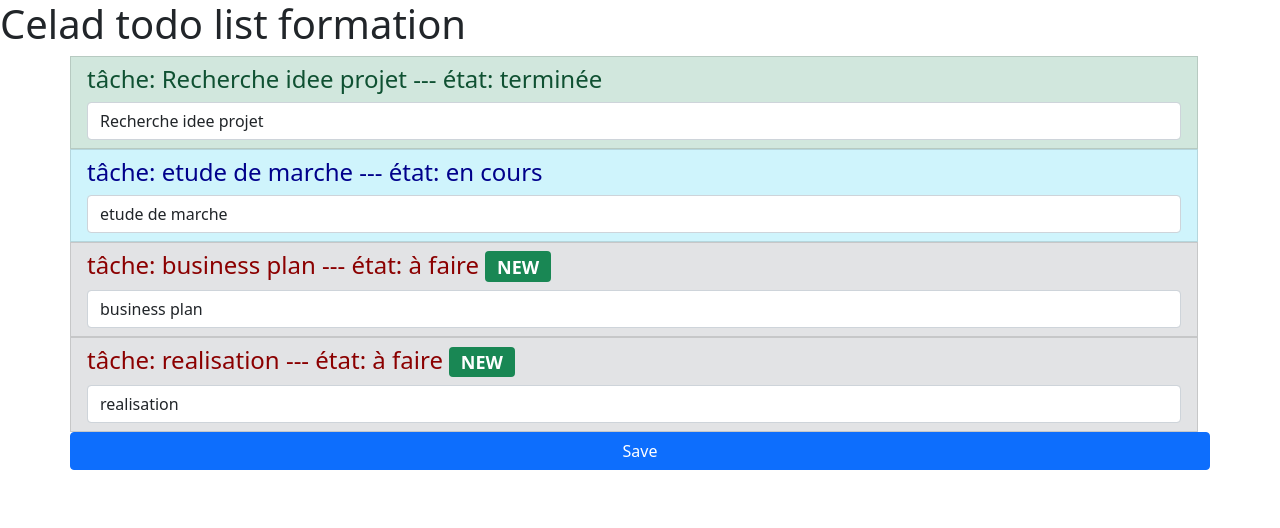
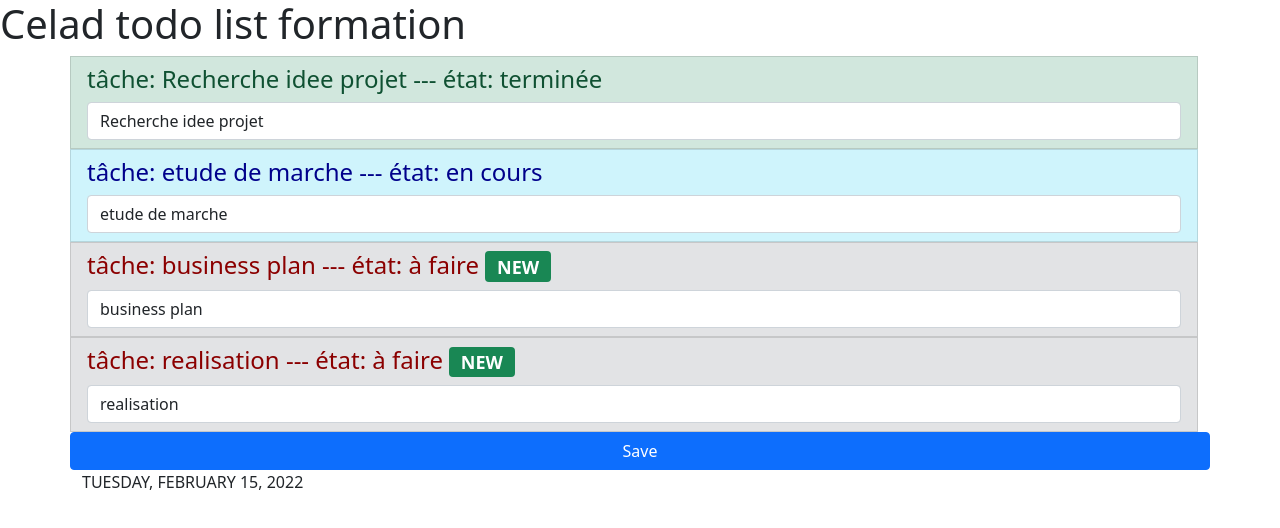
Before and after one commit to maaash/celadtodo, an Angular app: page / in a window 1280 px wide. Shown: the top 528 px of the page. Built offline with nearby package versions, Linux system fonts and the light colour scheme.

Commit message:
pipe et promises

```diff
--- a/src/app/app.component.html
+++ b/src/app/app.component.html
@@ -10,5 +10,9 @@
     <button class="btn btn-primary"
     [disabled]="!isConnected"
     (click)="onSauvegarde()"> Save </button>
+
+    <div class="date">
+      {{dateMaj | async | date: 'fullDate' | uppercase}}
+    </div>
   </div>
 </div>
--- a/src/app/app.component.ts
+++ b/src/app/app.component.ts
@@ -34,4 +34,12 @@ export class AppComponent {
     console.log("Save en cours")
   }
 
+//public dateMaj: Date = new Date()
+  public dateMaj: Promise<Date> = new Promise(
+    (functionResolve, functionReject) => {
+      const date = new Date()
+      setTimeout( () => { functionResolve(date) }, 3000)
+    }
+  )
+
 }
```
